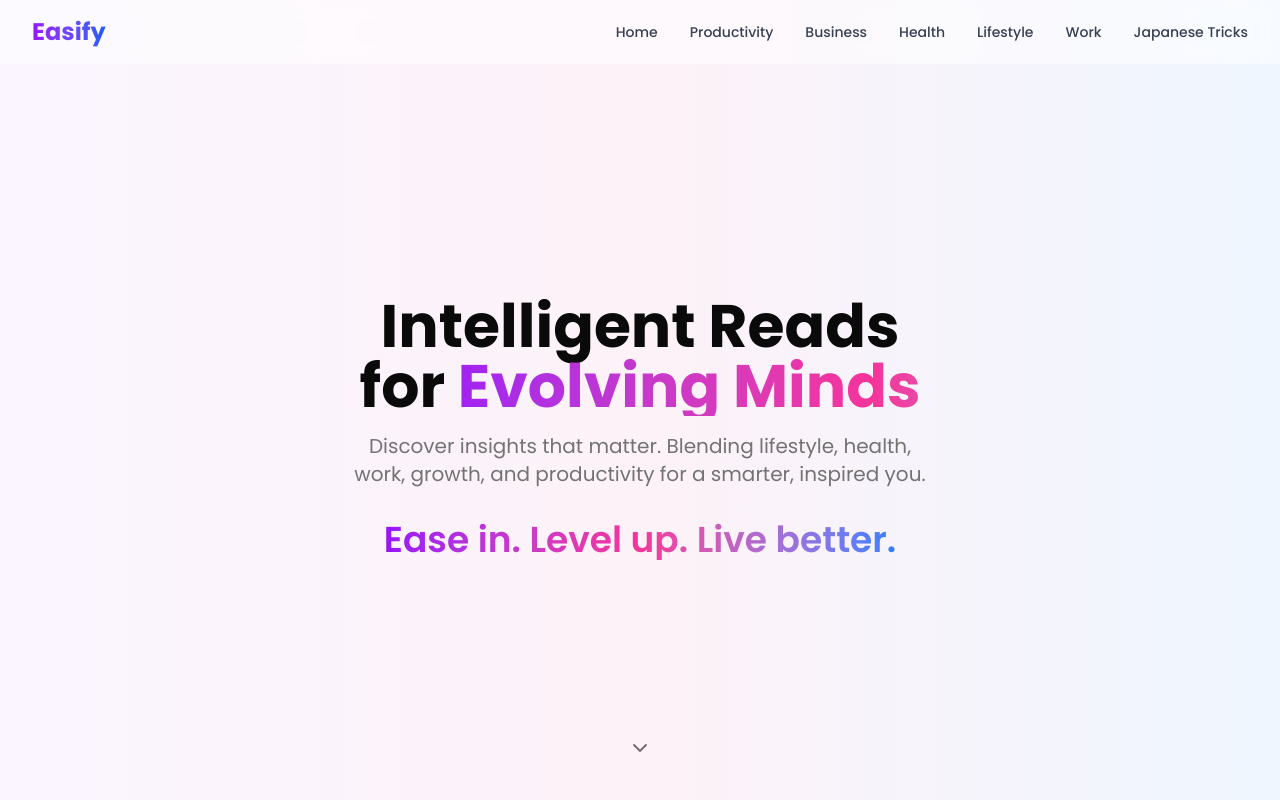
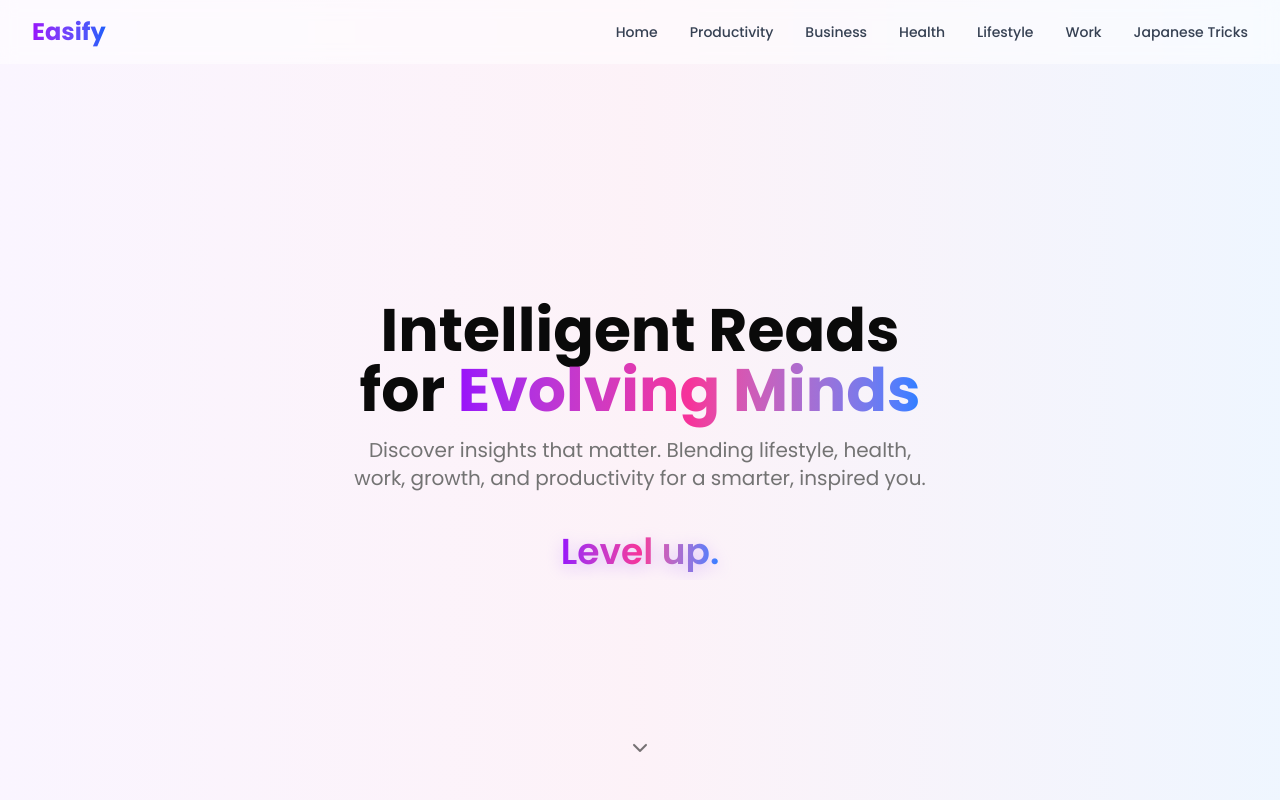
Before and after one commit to 01Maya/Easify, a Next.js app: page / in a window 1280 px wide. Shown: the top 800 px of the page. Built offline with nearby package versions, Linux system fonts and the light colour scheme.

Commit message:
Update page.tsx (word rotate)

```diff
--- a/app/page.tsx
+++ b/app/page.tsx
@@ -2,158 +2,105 @@
 
 import { useState, useEffect } from "react"
 import Link from "next/link"
+import { motion, AnimatePresence } from "framer-motion"
 import { ChevronDown } from "lucide-react"
 import Navbar from "@/components/navbar"
 import Footer from "@/components/footer"
 import FunFactsCarousel from "@/components/fun-facts-carousel"
-import { motion } from "framer-motion"
-import { HyperText } from "@/components/ui/hyper-text" // MagicUI HyperText import
 
 const categories = [
-  {
-    id: "productivity",
-    title: "Productivity",
-    subtitle: "Work smarter, not harder",
-    color: "from-purple-500 to-purple-600",
-    bgColor: "bg-purple-50",
-    icon: "⚡",
-  },
-  {
-    id: "business",
-    title: "Business",
-    subtitle: "Smart growth habits",
-    color: "from-blue-500 to-blue-600",
-    bgColor: "bg-blue-50",
-    icon: "📈",
-  },
-  {
-    id: "health",
-    title: "Health",
-    subtitle: "Daily wellness routines",
-    color: "from-green-500 to-green-600",
-    bgColor: "bg-green-50",
-    icon: "💚",
-  },
-  {
-    id: "lifestyle",
-    title: "Lifestyle",
-    subtitle: "Mindful living habits",
-    color: "from-orange-500 to-orange-600",
-    bgColor: "bg-orange-50",
-    icon: "🌟",
-  },
-  {
-    id: "work",
-    title: "Work",
-    subtitle: "Professional excellence habits",
-    color: "from-purple-400 to-purple-500",
-    bgColor: "bg-purple-100",
-    icon: "💼",
-  },
-  {
-    id: "japanese",
-    title: "Japanese Tricks",
-    subtitle: "Japanese productivity hacks",
-    color: "from-pink-400 to-pink-500",
-    bgColor: "bg-pink-100",
-    icon: "💡",
-  },
+  { id: "productivity", title: "Productivity", subtitle: "Work smarter, not harder", color: "from-purple-500 to-purple-600", icon: "⚡" },
+  { id: "business", title: "Business", subtitle: "Smart growth habits", color: "from-blue-500 to-blue-600", icon: "📈" },
+  { id: "health", title: "Health", subtitle: "Daily wellness routines", color: "from-green-500 to-green-600", icon: "💚" },
+  { id: "lifestyle", title: "Lifestyle", subtitle: "Mindful living habits", color: "from-orange-500 to-orange-600", icon: "🌟" },
+  { id: "work", title: "Work", subtitle: "Professional excellence habits", color: "from-purple-400 to-purple-500", icon: "💼" },
+  { id: "japanese", title: "Japanese Tricks", subtitle: "Japanese productivity hacks", color: "from-pink-400 to-pink-500", icon: "💡" },
 ]
 
 export default function Home() {
   const [isScrolled, setIsScrolled] = useState(false)
+  const [currentWord, setCurrentWord] = useState(0)
+  const words = ["Ease in.", "Level up.", "Live better."]
 
+  // Scroll behavior
   useEffect(() => {
-    const handleScroll = () => {
-      setIsScrolled(window.scrollY > 50)
-    }
+    const handleScroll = () => setIsScrolled(window.scrollY > 50)
     window.addEventListener("scroll", handleScroll)
     return () => window.removeEventListener("scroll", handleScroll)
   }, [])
 
+  // Word rotation with pause
+  useEffect(() => {
+    const interval = setInterval(() => {
+      setCurrentWord((prev) => (prev + 1) % words.length)
+    }, 3200) // smoother + small pause between words
+    return () => clearInterval(interval)
+  }, [words.length])
+
   const containerVariants = {
     hidden: { opacity: 0 },
-    visible: {
-      opacity: 1,
-      transition: {
-        staggerChildren: 0.2,
-        delayChildren: 0.3,
-      },
-    },
+    visible: { opacity: 1, transition: { staggerChildren: 0.2, delayChildren: 0.3 } },
   }
 
   const itemVariants = {
     hidden: { opacity: 0, y: 20 },
-    visible: {
-      opacity: 1,
-      y: 0,
-      transition: { duration: 0.8, ease: "easeOut" },
-    },
+    visible: { opacity: 1, y: 0, transition: { duration: 0.8, ease: "easeOut" } },
   }
+
   return (
     <main className="min-h-screen relative z-10 bg-gradient-to-r from-purple-50 via-pink-50 to-blue-50">
       <Navbar isScrolled={isScrolled} />
 
-    {/* Hero Section */}
-    <section className="relative min-h-screen flex flex-col items-center justify-center px-4 sm:px-6 lg:px-8 pt-20 text-center">
+      {/* ✅ Hero Section */}
+      <section className="relative min-h-screen flex flex-col items-center justify-center px-4 sm:px-6 lg:px-8 pt-20 text-center overflow-hidden">
         <motion.div
           className="max-w-4xl mx-auto"
           initial={{ opacity: 0, y: 20 }}
           animate={{ opacity: 1, y: 0 }}
           transition={{ duration: 0.8 }}
         >
+          {/* Title */}
           <h1 className="text-4xl sm:text-5xl lg:text-6xl font-bold text-foreground mb-4 text-balance">
             Intelligent Reads for{" "}
-          <motion.span
-            className="bg-gradient-to-r from-purple-600 via-pink-500 to-blue-500 bg-clip-text text-transparent inline-block"
-            animate={{
-              backgroundPosition: ["0% 50%", "100% 50%", "0% 50%"],
-            }}
-            transition={{
-              duration: 3,
-              repeat: Number.POSITIVE_INFINITY,
-              ease: "linear",
-            }}
-            style={{
-              backgroundSize: "200% 200%",
-            }}
-          >
+            <span className="gradient-title bg-gradient-to-r from-purple-600 via-pink-500 to-blue-500 bg-clip-text text-transparent">
               Evolving Minds
-          </motion.span>
+            </span>
           </h1>
 
+          {/* Subtitle */}
           <p className="text-lg sm:text-xl text-muted-foreground mb-8 text-balance">
             Discover insights that matter. Blending lifestyle, health, work, growth, and productivity for a smarter, inspired you.
           </p>
 
-        <HyperText
-          className="text-2xl sm:text-3xl lg:text-4xl font-semibold mb-6
+          {/* ✅ Smooth Word Rotate (custom built) */}
+          <div className="w-full flex justify-center items-center relative overflow-hidden" style={{ minHeight: "3.5rem" }}>
+            <AnimatePresence mode="wait">
+              <motion.span
+                key={currentWord}
+                className="absolute text-2xl sm:text-3xl lg:text-4xl font-semibold text-center
                            bg-gradient-to-r from-purple-600 via-pink-500 to-blue-500
-                     bg-clip-text text-transparent inline-block transition-transform
-                     hover:scale-105"
-          duration={2500}
-          delay={800}
-          animateOnHover={true}
+                           bg-clip-text text-transparent inline-block drop-shadow-[0_4px_8px_rgba(180,120,255,0.4)]"
+                initial={{ opacity: 0, y: 25, rotateX: 80 }}
+                animate={{ opacity: 1, y: 0, rotateX: 0 }}
+                exit={{ opacity: 0, y: -25, rotateX: -80 }}
+                transition={{ duration: 0.9, ease: "easeInOut" }}
               >
-          Ease in. Level up. Live better.
-        </HyperText>
+                {words[currentWord]}
+              </motion.span>
+            </AnimatePresence>
+          </div>
         </motion.div>
 
-      {/* ✅ Scroll Icon fixed to bottom */}
+        {/* Scroll Down Icon */}
         <div
           className="absolute bottom-10 flex justify-center w-full animate-bounce-soft cursor-pointer"
-        onClick={() => {
-          window.scrollBy({
-            top: window.innerHeight * 0.9,
-            behavior: "smooth",
-          });
-        }}
+          onClick={() => window.scrollBy({ top: window.innerHeight * 0.9, behavior: "smooth" })}
         >
           <ChevronDown className="w-6 h-6 text-primary/60 hover:text-primary transition-colors duration-300" />
         </div>
       </section>
 
-      {/* Category Cards Section */}
+      {/* ✅ Category Cards */}
       <section className="py-16 sm:py-20 px-4 sm:px-6 lg:px-8">
         <motion.div
           className="max-w-6xl mx-auto"
@@ -167,30 +114,24 @@ return (
               <motion.div key={category.id} variants={itemVariants}>
                 <Link href={`/${category.id}`} className="block">
                   <motion.div
-                    className={`h-64 sm:h-72 rounded-2xl bg-gradient-to-br ${category.color} p-6 sm:p-8 flex flex-col justify-between cursor-pointer shadow-lg overflow-hidden relative group`}
+                    className={`h-64 sm:h-72 rounded-2xl bg-gradient-to-br ${category.color} p-6 sm:p-8
+                                flex flex-col justify-between cursor-pointer shadow-lg overflow-hidden relative group`}
                     whileHover={{
                       y: -8,
                       boxShadow: "0 20px 40px rgba(0,0,0,0.15)",
                     }}
                     transition={{ duration: 0.3 }}
                   >
-                    {/* Background decoration */}
                     <div className="absolute inset-0 opacity-10 group-hover:opacity-20 transition-opacity">
                       <div className="absolute top-0 right-0 w-32 h-32 bg-white rounded-full blur-3xl"></div>
                     </div>
 
-                    {/* Content */}
                     <div className="relative z-10">
                       <div className="text-5xl sm:text-6xl mb-4">{category.icon}</div>
-                      <h2 className="text-2xl sm:text-3xl font-bold text-white mb-2">
-                        {category.title}
-                      </h2>
-                      <p className="text-white/90 text-sm sm:text-base">
-                        {category.subtitle}
-                      </p>
+                      <h2 className="text-2xl sm:text-3xl font-bold text-white mb-2">{category.title}</h2>
+                      <p className="text-white/90 text-sm sm:text-base">{category.subtitle}</p>
                     </div>
 
-                    {/* Arrow indicator */}
                     <motion.div
                       className="relative z-10 flex items-center gap-2 text-white font-semibold"
                       initial={{ x: 0 }}
```
Lines whose indentation alone changed are shown as unchanged.
